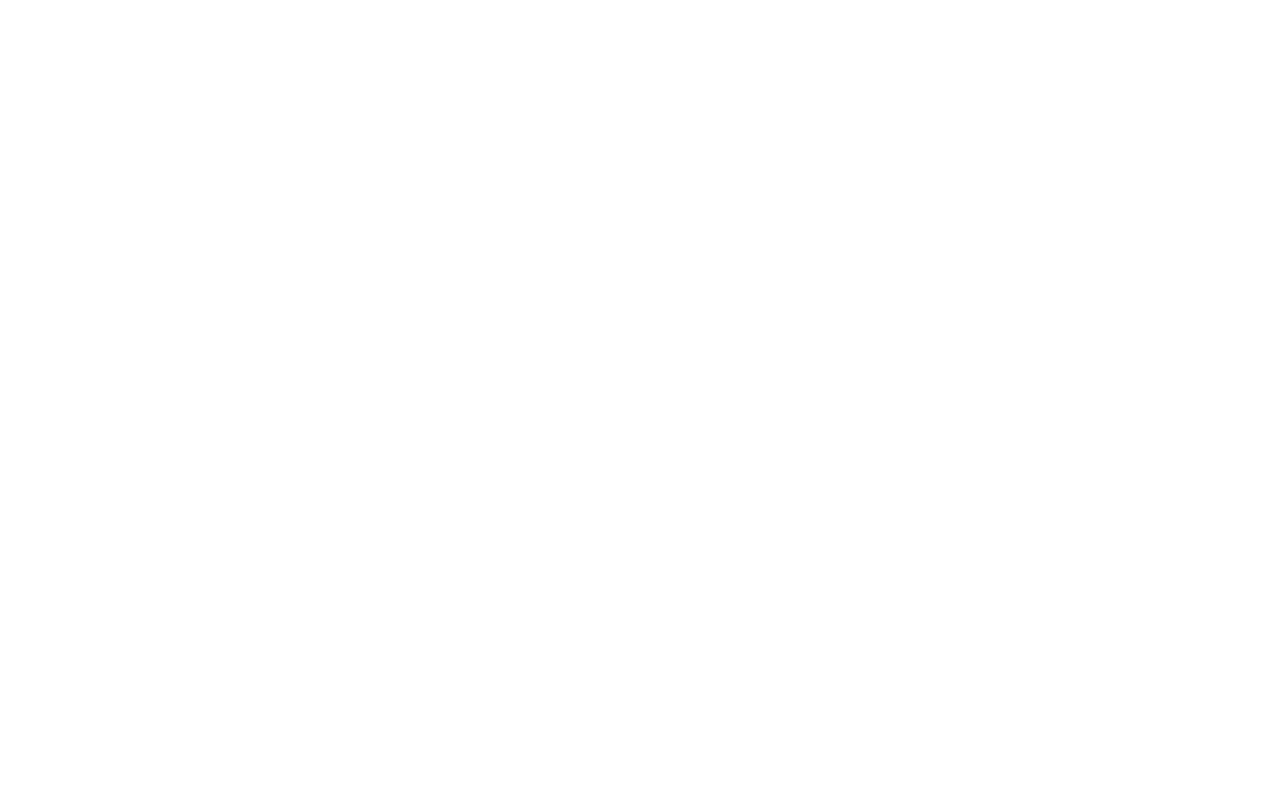
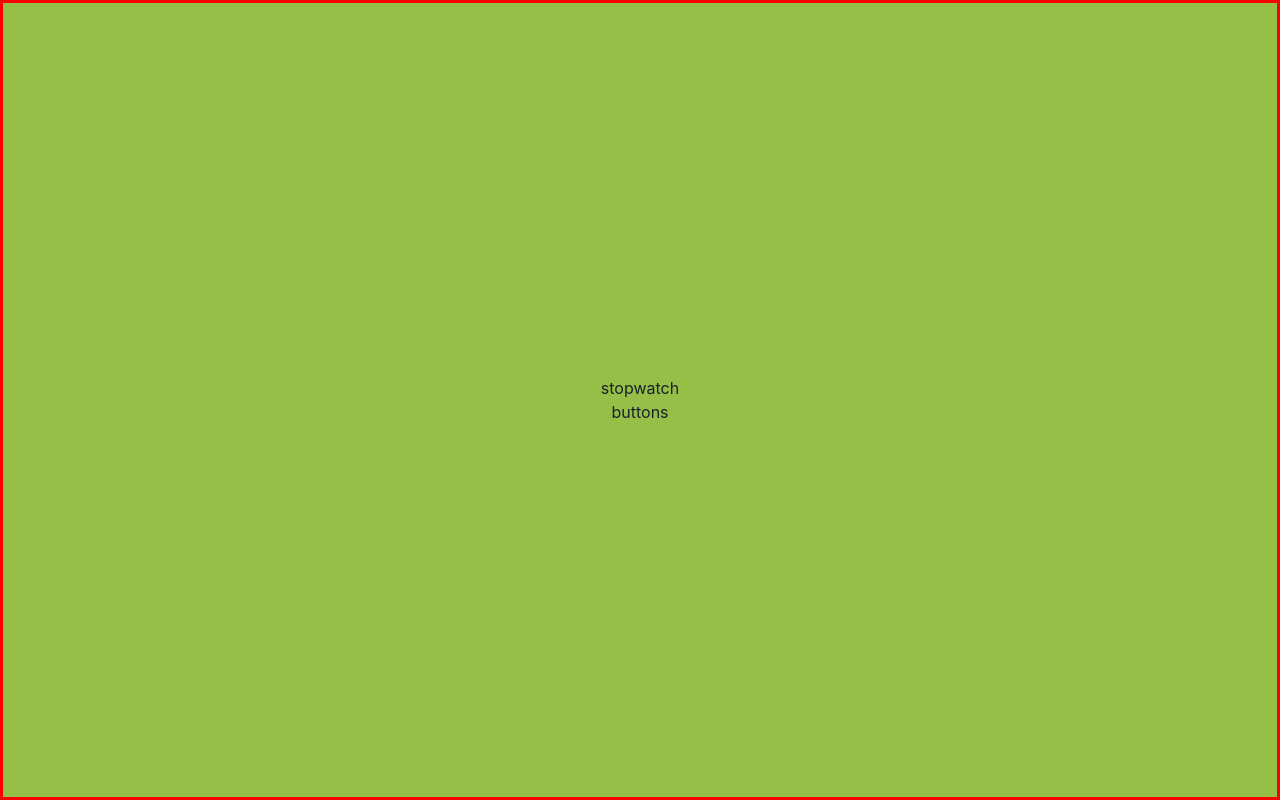
Before and after one commit to Shopify/eng-intern-assessment-react, a React app: page / in a window 1280 px wide. Built offline with nearby package versions, Linux system fonts and the light colour scheme.

Commit message:
Add Chakra UI and implement basic layout

```diff
--- a/package.json
+++ b/package.json
@@ -12,6 +12,10 @@
   "author": "",
   "license": "ISC",
   "dependencies": {
+    "@chakra-ui/react": "^2.8.2",
+    "@emotion/react": "^11.11.3",
+    "@emotion/styled": "^11.11.0",
+    "framer-motion": "^11.0.3",
     "react": "^18.2.0",
     "react-dom": "^18.2.0"
   },
--- a/src/App.tsx
+++ b/src/App.tsx
@@ -1,7 +1,39 @@
-import React from 'react'
+import React from "react";
+import { Box, ChakraProvider } from "@chakra-ui/react";
+import { Global, css } from "@emotion/react";
+import StopWatch from "./StopWatch";
+import StopWatchButton from "./StopWatchButton";
+
+const GlobalStyle = () => {
+  return (
+    <Global
+      styles={css`
+        body {
+          margin: 0;
+          padding: 0;
+          min-height: 100vh;
+          background-color: #96bf48;
+        }
+      `}
+    />
+  );
+};
 
 export default function App() {
-    return(
-        <div></div>
-    )
+  return (
+    <ChakraProvider>
+      <GlobalStyle />
+      <Box
+        border="3px solid red"
+        height="100vh"
+        flexDirection="column"
+        alignItems="center"
+        justifyContent="center"
+        display="flex"
+      >
+        <StopWatch />
+        <StopWatchButton />
+      </Box>
+    </ChakraProvider>
+  );
 }
--- a/src/StopWatch.tsx
+++ b/src/StopWatch.tsx
@@ -1,7 +1,5 @@
-import React from 'react'
+import React from "react";
 
 export default function StopWatch() {
-    return(
-        <div></div>
-    )
+  return <div>stopwatch</div>;
 }
--- a/src/StopWatchButton.tsx
+++ b/src/StopWatchButton.tsx
@@ -1,7 +1,5 @@
-import React from 'react'
+import React from "react";
 
 export default function StopWatchButton() {
-    return(
-        <div></div>
-    )
+  return <div>buttons</div>;
 }
```
Also changed, not shown: 1 other file (tests, documents, lock files or other folders).
